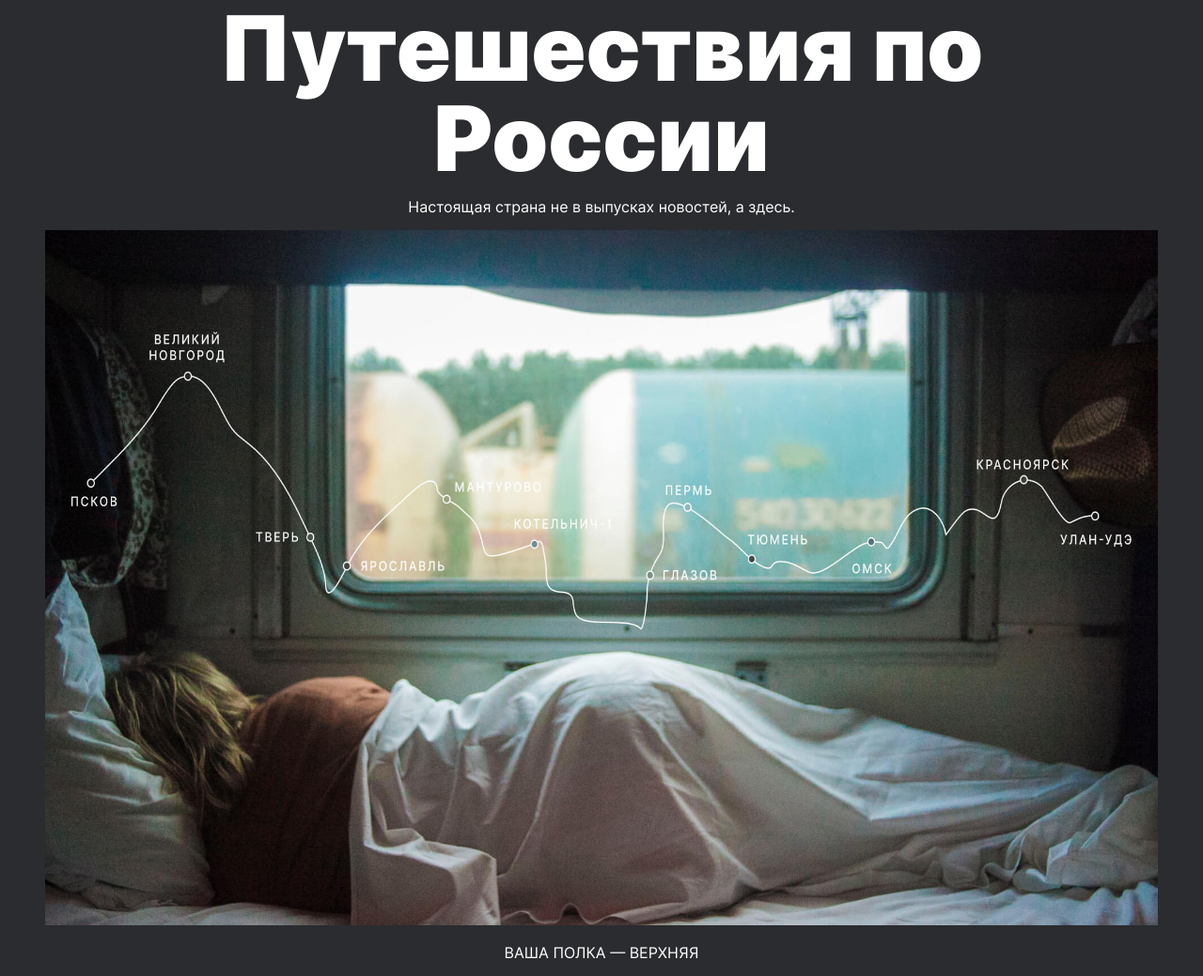
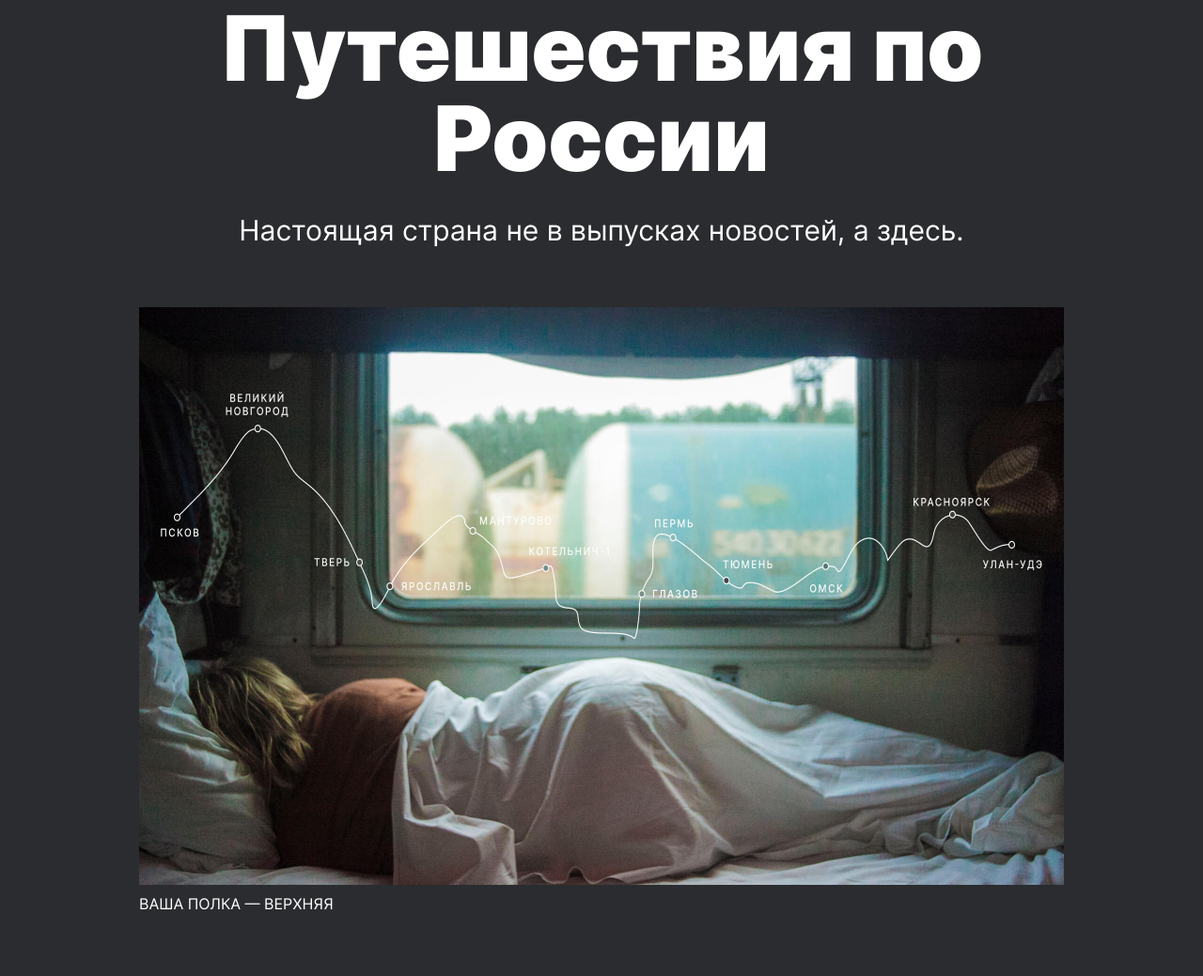
Before and after one commit to bezprobeloff/russian-travel, a plain HTML site: page index.html in a window 1280 px wide. Shown: the part 133-1172 px from the top of the page at 94% size. After the commit the page ends 1105 px from the top, so only its background shows below. Drawn offline with Linux system fonts and the light colour scheme.

Commit message:
Завершена секция lead

```diff
--- a/blocks/lead/__caption/lead__caption.css
+++ b/blocks/lead/__caption/lead__caption.css
@@ -1,5 +1,7 @@
 .lead__caption {
+  margin: 0;
+  align-self: flex-start;
   font-weight: 400;
-  text-align: center;
+  text-align: left;
   text-transform: uppercase;
 }
--- a/blocks/lead/__image/lead__image.css
+++ b/blocks/lead/__image/lead__image.css
@@ -1,6 +1,7 @@
 .lead__image {
   width: 100vw;
   object-fit: cover;
+  padding-bottom: 8px;
 }
 
 @media screen and (min-width: 1024px) {
--- a/blocks/lead/__subtitle/lead__subtitle.css
+++ b/blocks/lead/__subtitle/lead__subtitle.css
@@ -1,4 +1,27 @@
 .lead__subtitle {
+  margin: 0;
   font-weight: 400;
   text-align: center;
 }
+
+@media screen and (min-width: 320px) {
+  .lead__subtitle {
+    padding-bottom: 40px;
+    font-size: 16px;
+    line-height: 1.25;
+  }
+}
+
+@media screen and (min-width: 768px) {
+  .lead__subtitle {
+    padding-bottom: 56px;
+    font-size: 30px;
+    line-height: 1.2;
+  }
+}
+
+@media screen and (min-width: 1280px) {
+  .lead__subtitle {
+    padding-bottom: 64px;
+  }
+}
--- a/blocks/lead/__title/lead__title.css
+++ b/blocks/lead/__title/lead__title.css
@@ -1,5 +1,6 @@
 .lead__title {
   margin: 0;
+  padding-bottom: 32px;
   font-weight: 900;
   text-align: center;
   font-size: 96px;
@@ -8,6 +9,7 @@
 
 @media screen and (min-width: 320px) and (max-width: 767px) {
   .lead__title {
+    padding-bottom: 16px;
     font-size: 40px;
     line-height: 1.1;
   }
--- a/blocks/lead/lead.css
+++ b/blocks/lead/lead.css
@@ -32,5 +32,7 @@
 @media screen and (min-width: 1280px) {
   .lead {
     padding-top: 56px;
+    padding-right: 148px;
+    padding-left: 148px;
   }
 }
```
